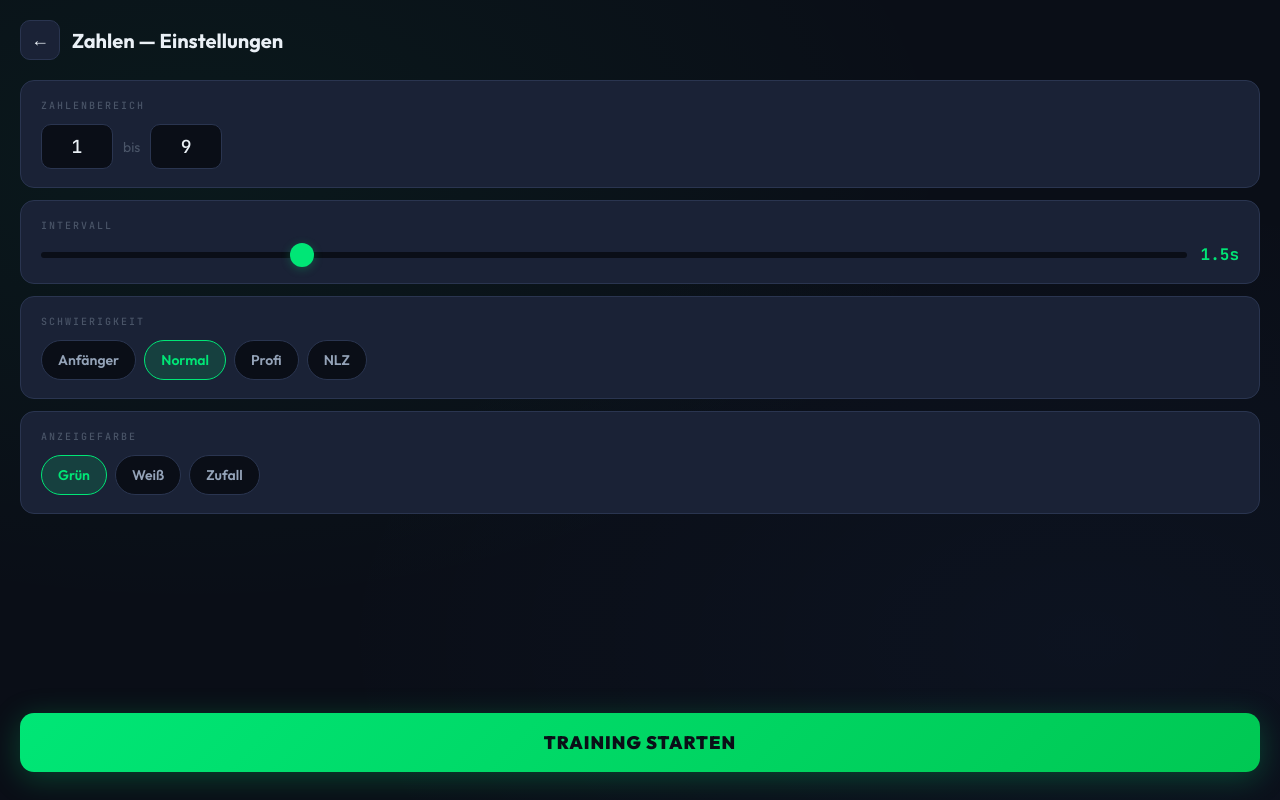
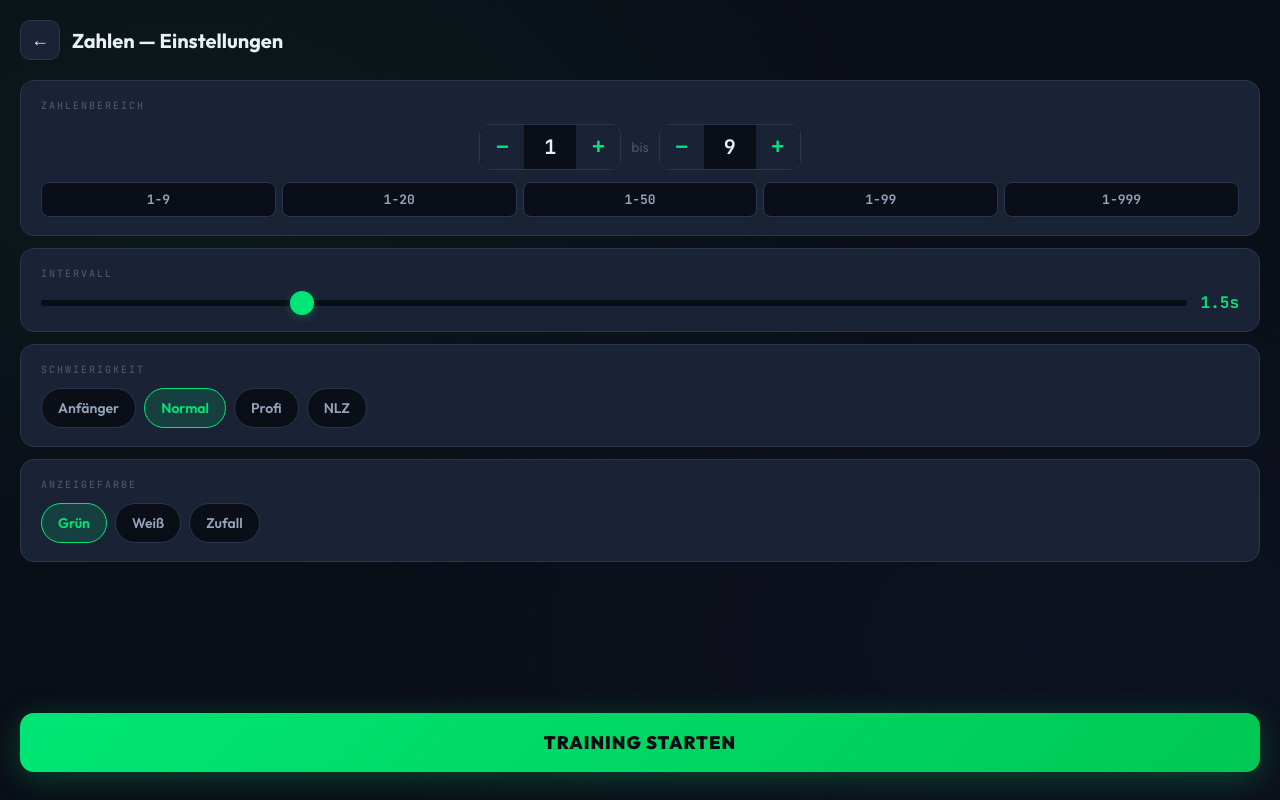
Before and after one commit to alinluca902-png/schulterblick-trainer, a plain HTML site: page index.html in a window 1280 px wide. Both pictures are taken after a click on the element 640 px from the left and 281 px from the top of the page. Drawn offline with Linux system fonts and the light colour scheme.

Commit message:
Add files via upload

```diff
--- a/index.html
+++ b/index.html
@@ -150,19 +150,45 @@
     color: var(--text-dim); margin-bottom: 12px;
   }
 
-  .range-row { display: flex; align-items: center; gap: 10px; }
+  .range-row { display: flex; align-items: center; gap: 10px; justify-content: center; }
 
-  .range-input {
-    width: 72px; padding: 10px 8px;
+  .stepper {
+    display: flex; align-items: center; gap: 0;
     background: var(--bg); border: 1px solid var(--border);
-    border-radius: var(--radius-sm); color: var(--text);
-    font-family: 'JetBrains Mono', monospace; font-size: 18px;
-    text-align: center; outline: none; transition: border-color 0.2s;
-    user-select: text; -webkit-user-select: text;
-    touch-action: manipulation;
+    border-radius: var(--radius-sm); overflow: hidden;
   }
 
-  .range-input:focus { border-color: var(--accent); box-shadow: 0 0 0 3px var(--accent-soft); }
+  .stepper-btn {
+    width: 44px; height: 44px; border: none;
+    background: var(--surface); color: var(--accent);
+    font-size: 22px; font-weight: 700; cursor: pointer;
+    display: flex; align-items: center; justify-content: center;
+    transition: background 0.15s;
+  }
+
+  .stepper-btn:active { background: var(--accent); color: var(--bg); }
+
+  .stepper-val {
+    min-width: 52px; height: 44px; display: flex;
+    align-items: center; justify-content: center;
+    font-family: 'JetBrains Mono', monospace; font-size: 20px;
+    font-weight: 700; color: var(--text); background: var(--bg);
+  }
+
+  .preset-row {
+    display: flex; gap: 6px; margin-top: 12px; flex-wrap: wrap;
+  }
+
+  .preset-btn {
+    flex: 1; min-width: 50px; padding: 8px 4px; border: 1px solid var(--border);
+    border-radius: 8px; background: var(--bg); color: var(--text-mid);
+    font-family: 'JetBrains Mono', monospace; font-size: 13px;
+    font-weight: 600; cursor: pointer; transition: all 0.15s;
+    text-align: center;
+  }
+
+  .preset-btn:active { background: var(--accent-soft); border-color: var(--accent); color: var(--accent); }
+
   .range-sep { color: var(--text-dim); font-size: 14px; }
 
   .slider-row { display: flex; align-items: center; gap: 12px; }
@@ -466,9 +492,24 @@
       <div class="setting-card" id="settingRange">
         <div class="setting-label">Zahlenbereich</div>
         <div class="range-row">
-          <input type="text" class="range-input" id="inputMin" value="1" inputmode="numeric" pattern="[0-9]*" maxlength="3" autocomplete="off" autocorrect="off" autocapitalize="off" spellcheck="false">
+          <div class="stepper">
+            <button class="stepper-btn" onclick="stepValue('inputMin', -1)">−</button>
+            <span class="stepper-val" id="inputMin">1</span>
+            <button class="stepper-btn" onclick="stepValue('inputMin', 1)">+</button>
+          </div>
           <span class="range-sep">bis</span>
-          <input type="text" class="range-input" id="inputMax" value="9" inputmode="numeric" pattern="[0-9]*" maxlength="3" autocomplete="off" autocorrect="off" autocapitalize="off" spellcheck="false">
+          <div class="stepper">
+            <button class="stepper-btn" onclick="stepValue('inputMax', -1)">−</button>
+            <span class="stepper-val" id="inputMax">9</span>
+            <button class="stepper-btn" onclick="stepValue('inputMax', 1)">+</button>
+          </div>
+        </div>
+        <div class="preset-row">
+          <button class="preset-btn" onclick="setRange(1,9)">1-9</button>
+          <button class="preset-btn" onclick="setRange(1,20)">1-20</button>
+          <button class="preset-btn" onclick="setRange(1,50)">1-50</button>
+          <button class="preset-btn" onclick="setRange(1,99)">1-99</button>
+          <button class="preset-btn" onclick="setRange(1,999)">1-999</button>
         </div>
       </div>
 
@@ -749,8 +790,8 @@ function getDisplayColor() {
 }
 
 function generateNumber() {
-  const min = parseInt(document.getElementById('inputMin').value) || 0;
-  const max = parseInt(document.getElementById('inputMax').value) || 9;
+  const min = parseInt(document.getElementById('inputMin').textContent) || 0;
+  const max = parseInt(document.getElementById('inputMax').textContent) || 9;
   const lo = Math.min(min, max), hi = Math.max(min, max);
   let num;
   do { num = Math.floor(Math.random() * (hi - lo + 1)) + lo; } while (num === lastItem && hi > lo);
@@ -856,34 +897,57 @@ document.addEventListener('keydown', (e) => {
   if (e.code === 'Escape' && running) stopTraining();
 });
 
-// Limit number inputs to 0-999
-document.querySelectorAll('.range-input').forEach(input => {
-  input.setAttribute('maxlength', '3');
+// Stepper: +/- buttons for number range
+function stepValue(id, delta) {
+  const el = document.getElementById(id);
+  let val = parseInt(el.textContent) || 0;
+  // Hold for fast stepping: bigger delta based on current value
+  val += delta;
+  if (val < 0) val = 0;
+  if (val > 999) val = 999;
+  el.textContent = val;
+}
 
-  // iOS Standalone mode: force focus on tap
-  input.addEventListener('touchend', (e) => {
-    e.preventDefault();
-    e.stopPropagation();
-    input.focus();
-    input.select();
-  });
+// Preset range buttons
+function setRange(min, max) {
+  document.getElementById('inputMin').textContent = min;
+  document.getElementById('inputMax').textContent = max;
+}
 
-  // Also handle click for desktop
-  input.addEventListener('click', () => {
-    input.select();
-  });
+// Long press for fast stepping
+document.querySelectorAll('.stepper-btn').forEach(btn => {
+  let interval = null;
+  let timeout = null;
 
-  input.addEventListener('input', () => {
-    input.value = input.value.replace(/[^0-9]/g, '');
-    if (input.value.length > 3) input.value = input.value.slice(0, 3);
-    let val = parseInt(input.value);
-    if (!isNaN(val) && val > 999) input.value = 999;
-  });
-  input.addEventListener('blur', () => {
-    let val = parseInt(input.value);
-    if (isNaN(val) || val < 0) input.value = 0;
-    if (val > 999) input.value = 999;
-  });
+  const startStep = () => {
+    const id = btn.parentElement.querySelector('.stepper-val').id;
+    const delta = btn.textContent.trim() === '+' ? 1 : -1;
+
+    timeout = setTimeout(() => {
+      let step = 1;
+      let count = 0;
+      interval = setInterval(() => {
+        count++;
+        if (count > 20) step = 10;
+        else if (count > 10) step = 5;
+        stepValue(id, delta * step);
+      }, 80);
+    }, 400);
+  };
+
+  const stopStep = () => {
+    clearTimeout(timeout);
+    clearInterval(interval);
+    timeout = null;
+    interval = null;
+  };
+
+  btn.addEventListener('touchstart', (e) => { e.preventDefault(); startStep(); });
+  btn.addEventListener('touchend', stopStep);
+  btn.addEventListener('touchcancel', stopStep);
+  btn.addEventListener('mousedown', startStep);
+  btn.addEventListener('mouseup', stopStep);
+  btn.addEventListener('mouseleave', stopStep);
 });
 </script>
 </body>
```
